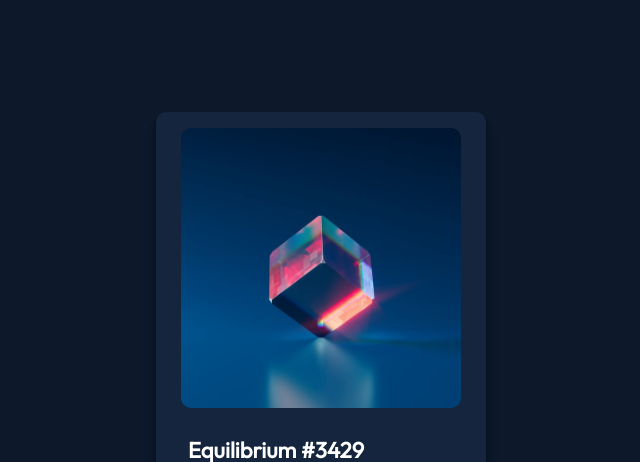
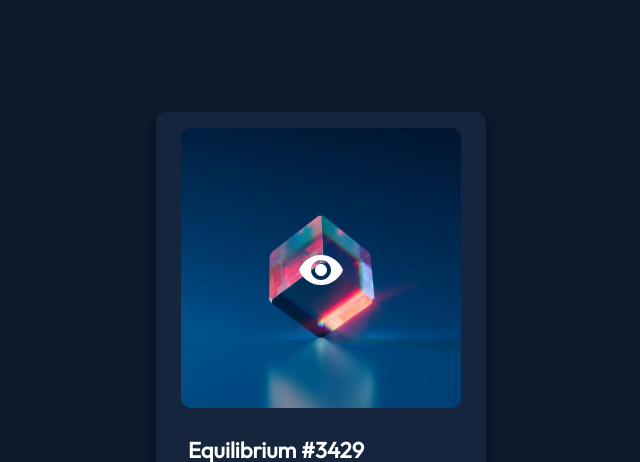
Before and after one commit to Moustafa-H/frontend-mentor-components, a Next.js app: page /nft-preview-card in a window 1280 px wide. Shown: the top 462 px of the page, without its empty margins (319-959 px from the left). Built offline with nearby package versions, Linux system fonts and the light colour scheme.

Commit message:
testing url

```diff
--- a/app/nft-preview-card/nft-preview-card.module.css
+++ b/app/nft-preview-card/nft-preview-card.module.css
@@ -34,6 +34,7 @@
 
 .pImageDiv {
     position: relative;
+    user-select: none;
 }
 
 .pImage {
@@ -46,10 +47,9 @@
     filter: sepia(100%) hue-rotate(150deg) saturate(500%) brightness(200%);
 }
 
-.pImageDiv:hover::before {
+.pImageDiv::before {
     content: '';
-    /* background-image: url('/nft-preview-card/icon-view.svg'); */
-    background-image: url('../../public/nft-preview-card/icon-view.svg');
+    background-image: url('/nft-preview-card/icon-view.svg');
     background-size: 48px;
     background-position: center;
     background-repeat: no-repeat;
--- a/app/nft-preview-card/page.tsx
+++ b/app/nft-preview-card/page.tsx
@@ -12,6 +12,7 @@ const NFTPreviewCard = () => {
             width={280}
             height={280}
             className={ styles.pImage }
+            priority={true}
           />
         </div>
         <h1 className={ styles.h1 }>Equilibrium #3429</h1>
```
